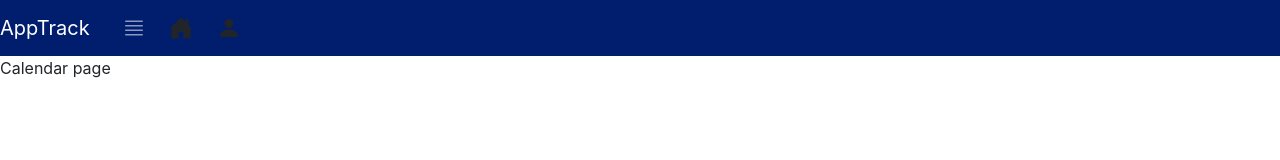
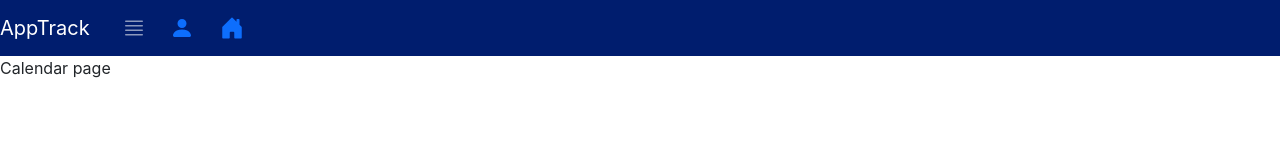
Before and after one commit to akhorana14/AppTrack, a React (Create React App) app in the folder frontend/: page /calendar in a window 1280 px wide. Shown: the top 160 px of the page. Built offline with nearby package versions, Linux system fonts and the light colour scheme.

Commit message:
made icons into buttons

```diff
--- a/frontend/src/components/Navbar/Navbar.css
+++ b/frontend/src/components/Navbar/Navbar.css
@@ -6,8 +6,8 @@
     color: var(--apptrack-light);
     align-self: center;
     font-size: 1.5rem;
-    margin-left: 0.5em;
-    margin-right: 0.5em;
+    margin-left: 0em;
+    margin-right: 0em;
     display: flex;
 }
 
@@ -15,8 +15,8 @@
     color: var(--apptrack-light);
     align-self: center;
     font-size: 1.5rem;
-    margin-left: 0.5em;
-    margin-right: 0.5em;
+    margin-left: 0em;
+    margin-right: 0em;
     display: flex;
 }
 
--- a/frontend/src/components/Navbar/Navbar.jsx
+++ b/frontend/src/components/Navbar/Navbar.jsx
@@ -7,7 +7,8 @@ import './Navbar.css';
 
 function getNavbar() {
     const navDropDownTitle = (<Icon.Justify href="#menu" class="menu">Menu</Icon.Justify>)
-
+    const navHomeButton = (<Icon.HouseDoorFill href="#home" class="home">Home</Icon.HouseDoorFill>)
+    const navProfileButton = (<Icon.PersonFill href="#profile" class="profile">Profile</Icon.PersonFill>)
     return (
         <Navbar variant="dark" expand="lg" >
           <Navbar.Brand href="#home">AppTrack</Navbar.Brand>
@@ -31,8 +32,9 @@ function getNavbar() {
                 </NavDropdown.Item>
 
               </NavDropdown>
-              <Icon.HouseDoorFill href="#home" class="home" />
-              <Icon.PersonFill href="#profile" class="profile" />
+
+              <button type="button" class="btn btn-link">{navProfileButton}</button>
+              <button type="button" class="btn btn-link">{navHomeButton}</button>
             </Nav>
           </Navbar.Collapse>
       </Navbar>
```
